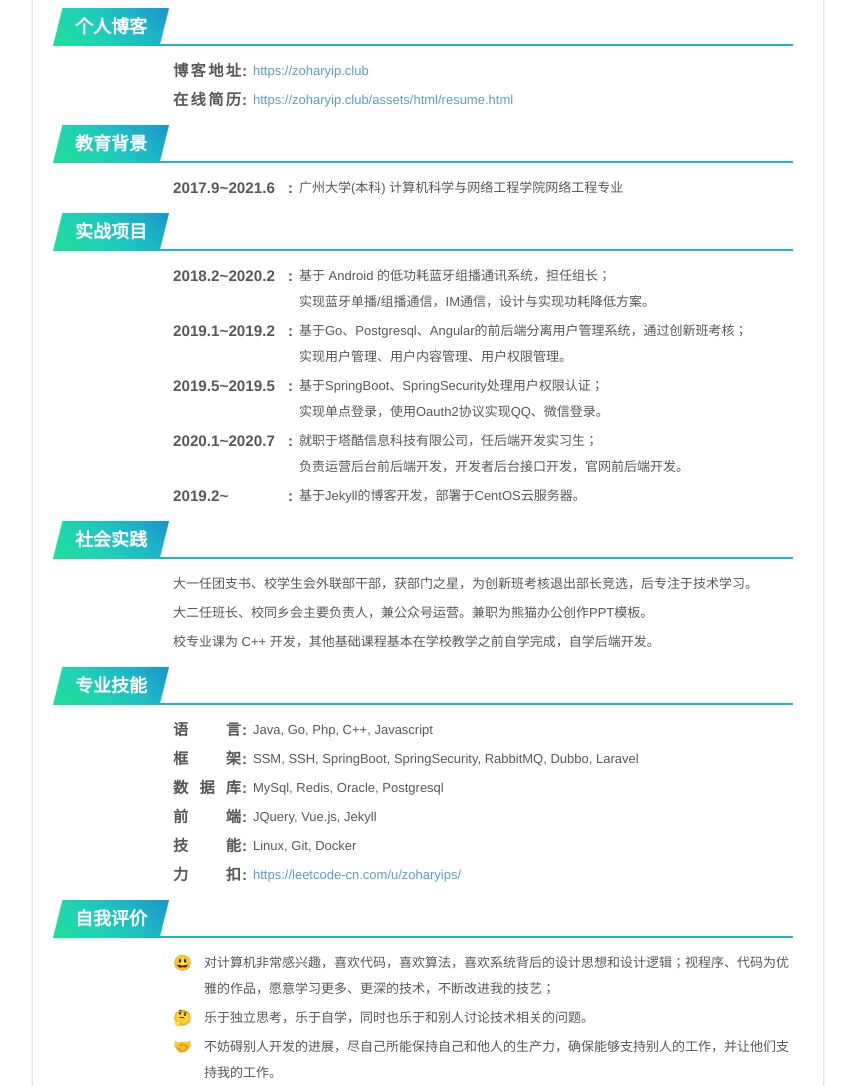
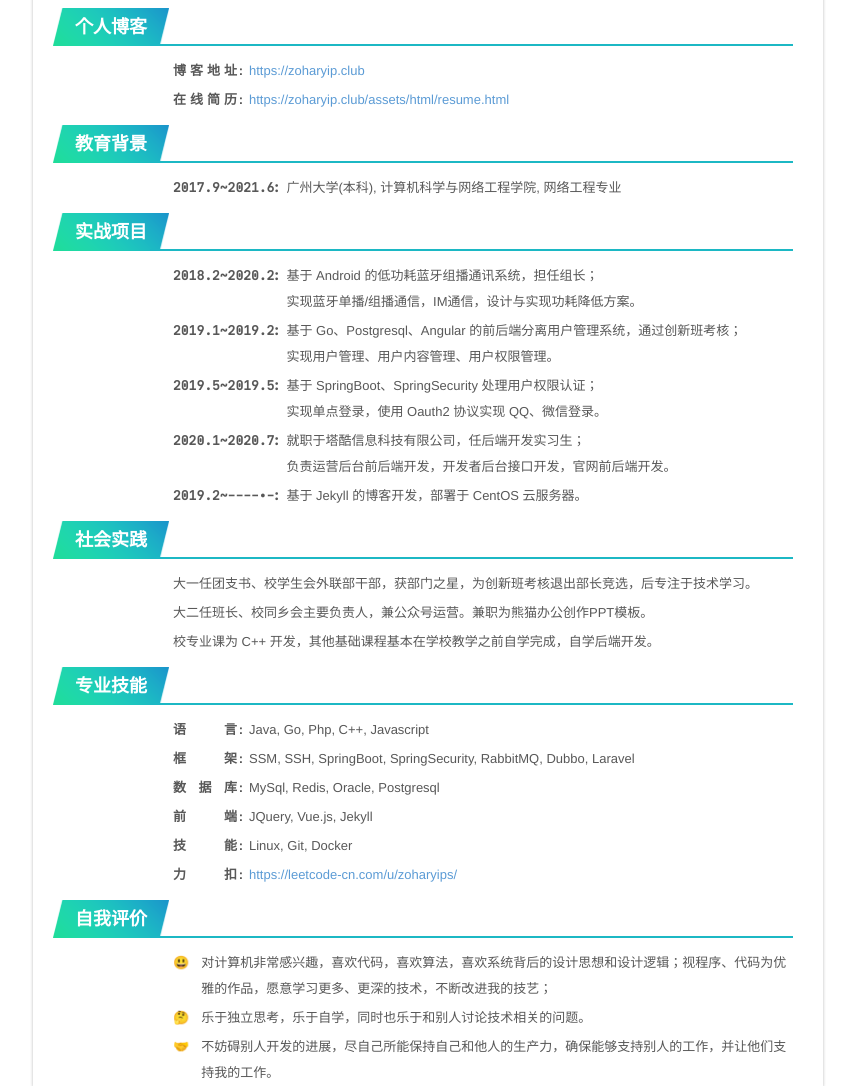
Before and after one commit to zoharyips/zoharyips.github.io, a Jekyll site: the page assets/html/resume.html, which Jekyll copies as it is, in a window 1280 px wide, cut to the strip 370-1456 px from the top of the page. Shown: the whole strip, without its empty margins (212-1067 px from the left). Built offline with Jekyll 4.4.1, drawn with Linux system fonts in a browser that asks for light colours.

Commit message:
update personal resume

```diff
--- a/assets/css/pages/resume.css
+++ b/assets/css/pages/resume.css
@@ -49,7 +49,7 @@ header p {
 }
 .header-left__line {
     height: 4px;
-    width: 128px;
+    width: 150px;
     background: white;
 }
 .header-left__name--zh {
@@ -151,11 +151,12 @@ header p {
     margin: 0;
     margin-right: 6px;
     padding-right: 6px;
-    min-width: 68px;
+    min-width: 64px;
     display: inline-block;
     text-align: justify;
     text-align-last: justify;
     font-weight: bold;
+    font-size: 13px;
 }
 .box__content__row__title::after {
     content: ':';
@@ -164,9 +165,8 @@ header p {
     right: 0;
 }
 .box__content__row__title--time {
-    padding-right: 0;
-    min-width: 120px;
     text-align: left;
+    font-family: 'JetBrains Mono', sans-serif;
 }
 .box__content__row__title--emoji {
     width: max-content;
@@ -186,3 +186,8 @@ a.box__content__row__details {
 a.box__content__row__details:hover {
     color: rgb(45,92,134)!important;
 }
+
+@font-face {
+    font-family: "JetBrains Mono";
+    src: url(/assets/font/JetBrainsMono-Regular.ttf) format('truetype');
+}
--- a/assets/html/resume.html
+++ b/assets/html/resume.html
@@ -47,7 +47,7 @@
             <div class="box__content">
                 <div class="box__content__row">
                     <h3 class="box__content__row__title box__content__row__title--time">2017.9~2021.6</h3>
-                    <p class="box__content__row__details">广州大学(本科) 计算机科学与网络工程学院网络工程专业</p>
+                    <p class="box__content__row__details">广州大学(本科), 计算机科学与网络工程学院, 网络工程专业</p>
                 </div>
             </div>
         </div>
@@ -60,19 +60,19 @@
                 </div>
                 <div class="box__content__row">
                     <h3 class="box__content__row__title box__content__row__title--time">2019.1~2019.2</h3>
-                    <p class="box__content__row__details">基于Go、Postgresql、Angular的前后端分离用户管理系统，通过创新班考核；<br/>实现用户管理、用户内容管理、用户权限管理。</p>
+                    <p class="box__content__row__details">基于 Go、Postgresql、Angular 的前后端分离用户管理系统，通过创新班考核；<br/>实现用户管理、用户内容管理、用户权限管理。</p>
                 </div>
                 <div class="box__content__row">
                     <h3 class="box__content__row__title box__content__row__title--time">2019.5~2019.5</h3>
-                    <p class="box__content__row__details">基于SpringBoot、SpringSecurity处理用户权限认证；<br/>实现单点登录，使用Oauth2协议实现QQ、微信登录。</p>
+                    <p class="box__content__row__details">基于 SpringBoot、SpringSecurity 处理用户权限认证；<br/>实现单点登录，使用 Oauth2 协议实现 QQ、微信登录。</p>
                 </div>
                 <div class="box__content__row">
                     <h3 class="box__content__row__title box__content__row__title--time">2020.1~2020.7</h3>
                     <p class="box__content__row__details">就职于塔酷信息科技有限公司，任后端开发实习生；<br/>负责运营后台前后端开发，开发者后台接口开发，官网前后端开发。</p>
                 </div>
                 <div class="box__content__row">
-                    <h3 class="box__content__row__title box__content__row__title--time">2019.2~</h3>
-                    <p class="box__content__row__details">基于Jekyll的博客开发，部署于CentOS云服务器。</p>
+                    <h3 class="box__content__row__title box__content__row__title--time">2019.2~----.-</h3>
+                    <p class="box__content__row__details">基于 Jekyll 的博客开发，部署于 CentOS 云服务器。</p>
                 </div>
             </div>
         </div>
```
Also changed, not shown: assets/font/JetBrainsMono-Regular.ttf (added).
